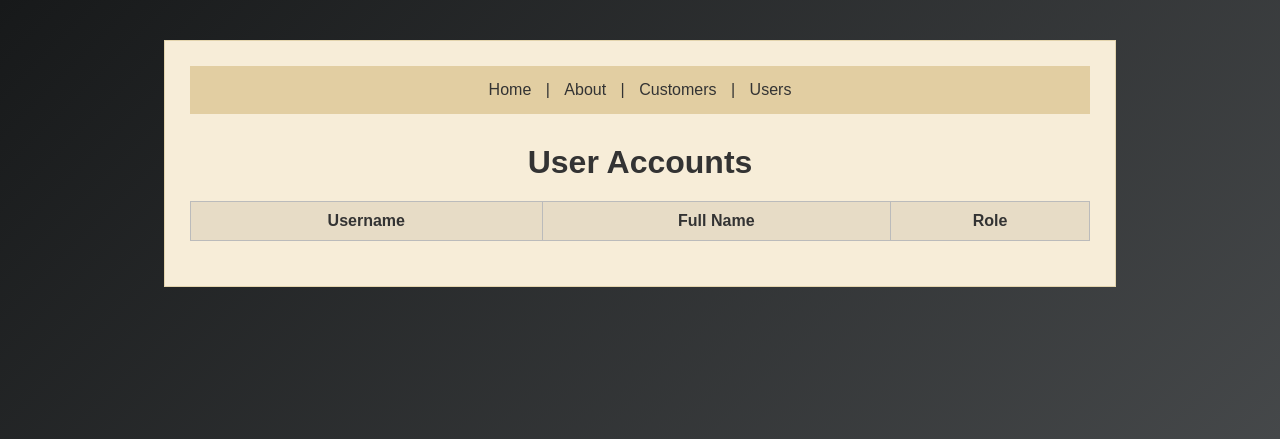
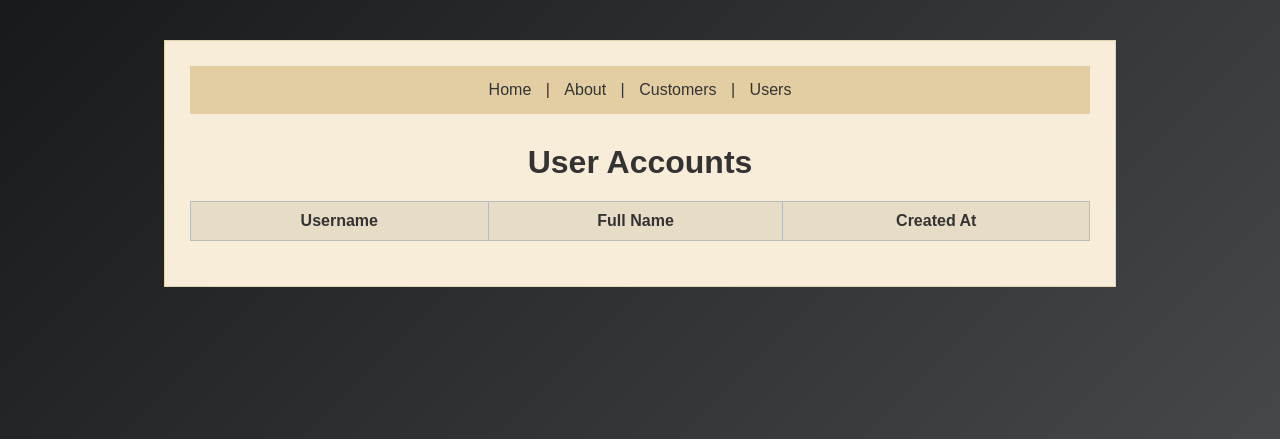
Before and after one commit to eyronturon/IT0049_TW34_PULGA, a CodeIgniter 4 app: the page made by TFA2/app/Views/users/index.php in a window 1280 px wide. Shown: the top 439 px of the page. Run offline with PHP 8.4 and a stand-in for CodeIgniter, Linux system fonts and the light colour scheme; the template is opened without the code that fills it, so the values that code supplies are empty; some libraries are stand-ins or nearby versions.

Commit message:
Fix users table label

```diff
--- a/TFA2/app/Views/users/index.php
+++ b/TFA2/app/Views/users/index.php
@@ -18,7 +18,7 @@
         <tr>
             <th>Username</th>
             <th>Full Name</th>
-            <th>Role</th>
+            <th>Created At</th>
         </tr>
 
         <?php foreach ($users as $user): ?>
```
